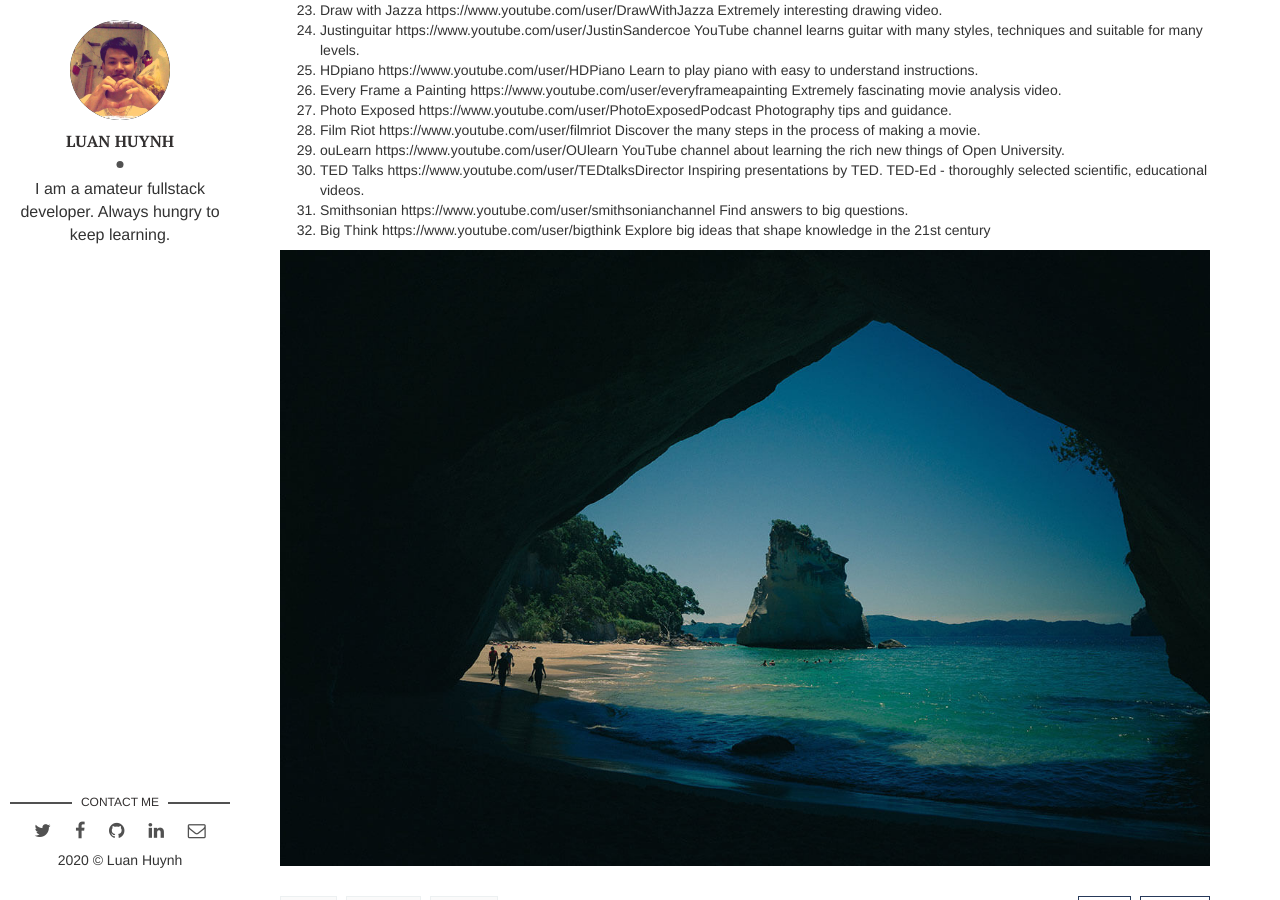
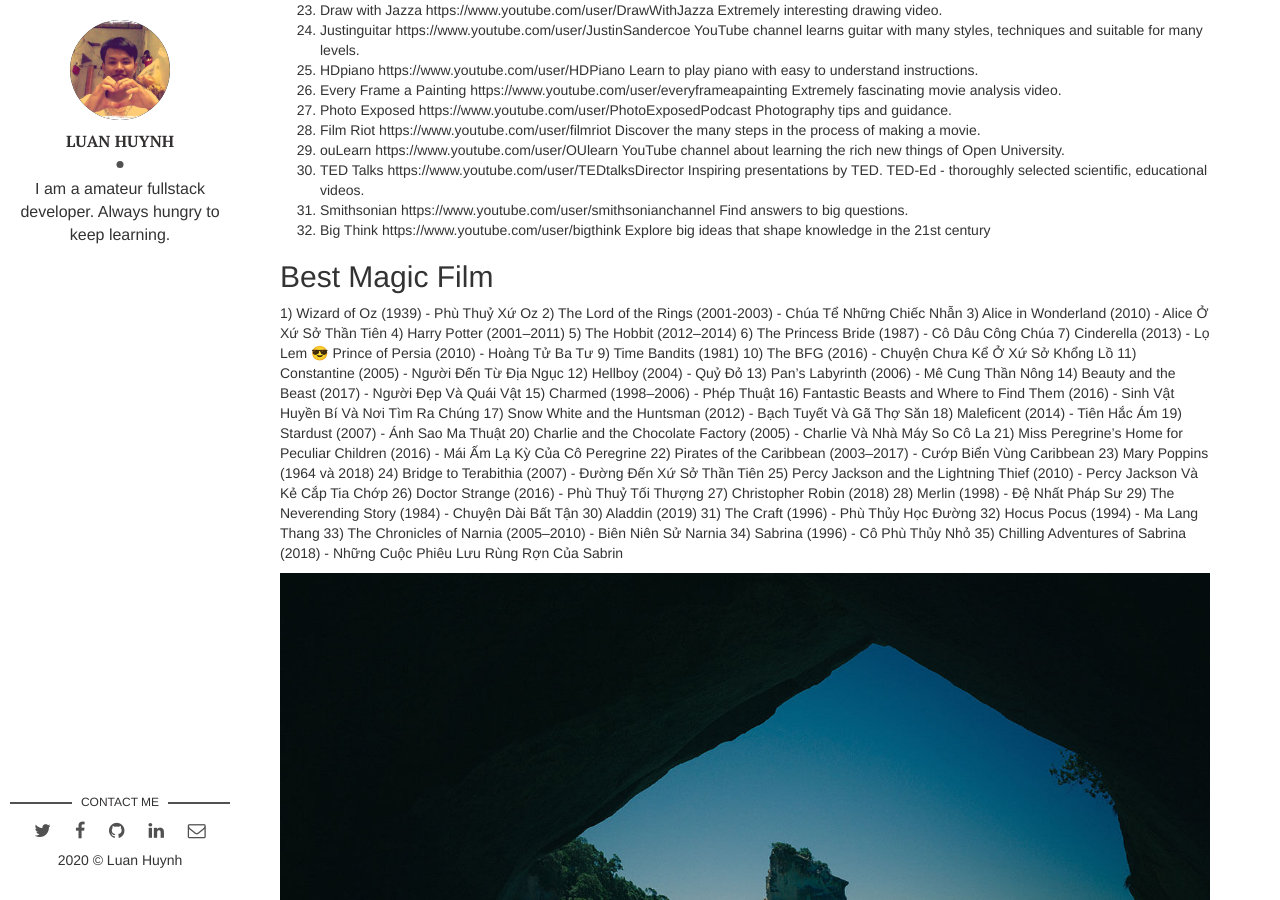
Before and after one commit to minhluan2292/blog, a Jekyll site: the page built from _posts/2020-07-14-some-web-useful-for-it.markdown, in a window 1280 px wide and 900 px high, scrolled down 1516 px. Built offline with Jekyll 4.4.1, drawn with Linux system fonts in a browser that asks for light colours; nearby versions of some CDN libraries; library files that are not in the unit come from our copies.

Commit message:
Update 2020-07-14-some-web-useful-for-it.markdown

```diff
--- a/_posts/2020-07-14-some-web-useful-for-it.markdown
+++ b/_posts/2020-07-14-some-web-useful-for-it.markdown
@@ -120,7 +120,43 @@ Find answers to big questions.
 https://www.youtube.com/user/bigthink
 Explore big ideas that shape knowledge in the 21st century
 
+## Best Magic Film
 
+1) Wizard of Oz (1939) - Phù Thuỷ Xứ Oz
+2) The Lord of the Rings (2001-2003) - Chúa Tể Những Chiếc Nhẫn
+3) Alice in Wonderland (2010) - Alice Ở Xứ Sở Thần Tiên
+4) Harry Potter (2001–2011)
+5) The Hobbit (2012–2014)
+6) The Princess Bride (1987) - Cô Dâu Công Chúa
+7) Cinderella (2013) - Lọ Lem
+😎 Prince of Persia (2010) - Hoàng Tử Ba Tư
+9) Time Bandits (1981)
+10) The BFG (2016) - Chuyện Chưa Kể Ở Xứ Sở Khổng Lồ
+11) Constantine (2005) - Người Đến Từ Địa Ngục
+12) Hellboy (2004) - Quỷ Đỏ
+13) Pan's Labyrinth (2006) - Mê Cung Thần Nông
+14) Beauty and the Beast (2017) - Người Đẹp Và Quái Vật
+15) Charmed (1998–2006) - Phép Thuật
+16) Fantastic Beasts and Where to Find Them (2016) - Sinh Vật Huyền Bí Và Nơi Tìm Ra Chúng
+17) Snow White and the Huntsman (2012) - Bạch Tuyết Và Gã Thợ Săn
+18) Maleficent (2014) - Tiên Hắc Ám
+19) Stardust (2007) - Ánh Sao Ma Thuật
+20) Charlie and the Chocolate Factory (2005) - Charlie Và Nhà Máy So Cô La
+21) Miss Peregrine's Home for Peculiar Children (2016) - Mái Ấm Lạ Kỳ Của Cô Peregrine
+22) Pirates of the Caribbean (2003–2017) - Cướp Biển Vùng Caribbean
+23) Mary Poppins (1964 và 2018)
+24) Bridge to Terabithia (2007) - Đường Đến Xứ Sở Thần Tiên
+25) Percy Jackson and the Lightning Thief (2010) - Percy Jackson Và Kẻ Cắp Tia Chớp
+26) Doctor Strange (2016) - Phù Thuỷ Tối Thượng
+27) Christopher Robin (2018)
+28) Merlin (1998) - Đệ Nhất Pháp Sư
+29) The Neverending Story (1984) - Chuyện Dài Bất Tận
+30) Aladdin (2019)
+31) The Craft (1996) - Phù Thủy Học Đường
+32) Hocus Pocus (1994) - Ma Lang Thang
+33) The Chronicles of Narnia (2005–2010) - Biên Niên Sử Narnia
+34) Sabrina (1996) - Cô Phù Thủy Nhỏ
+35) Chilling Adventures of Sabrina (2018) - Những Cuộc Phiêu Lưu Rùng Rợn Của Sabrin
 
 
 ![I and My friends]({{site.baseurl}}/assets/img/we-in-rest.jpg)
```
